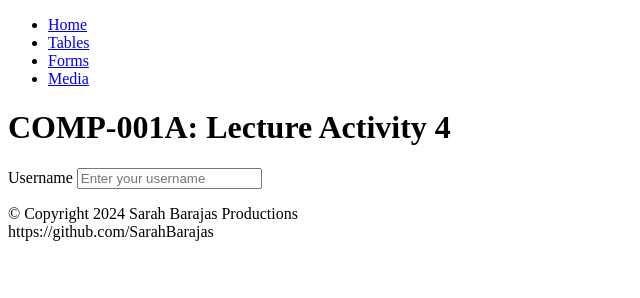
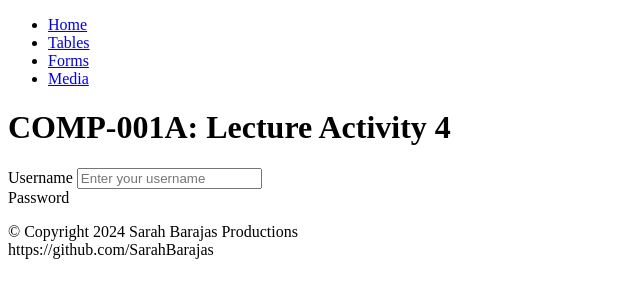
Before and after one commit to SarahBarajas/COMP001A.LectureActivity4, a plain HTML site: page forms.html in a window 1280 px wide. Shown: the whole page, without its empty margins (0-640 px from the left). Drawn offline with Linux system fonts and the light colour scheme.

Commit message:
label and password

```diff
--- a/forms.html
+++ b/forms.html
@@ -27,6 +27,9 @@
 
             <br><!--adds a line break-->
 
+            <!--label and password input field-->
+            <label for="password">Password</label>
+
 
 
     </main>
```
